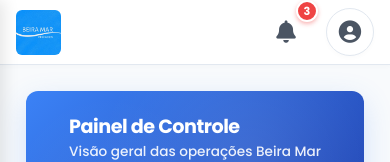
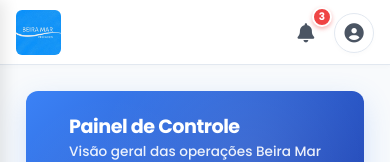
Before and after one commit to GabryelPaivaDev/BeiraMarPescados, a plain HTML site: page index.html in a window 390 px wide. Shown: the top 162 px of the page. Drawn offline with nearby package versions, Linux system fonts and the light colour scheme; files whose address does not match are found by name.

Commit message:
Atualizei o header.css

```diff
--- a/components/css/header.css
+++ b/components/css/header.css
@@ -396,6 +396,46 @@
         pointer-events: none !important;
     }
 
+    .header-actions {
+        position: fixed !important;
+        right: 1rem !important;
+        top: 12.5px !important;
+        gap: 0.5rem !important;
+        background: transparent !important;
+        z-index: 101 !important;
+        height: auto !important;
+        margin: 0 !important;
+    }
+
+    .notification-btn {
+        width: 40px !important;
+        height: 40px !important;
+        min-width: 40px !important;
+        min-height: 40px !important;
+    }
+
+    .notification-btn i {
+        font-size: 1.2rem !important;
+    }
+
+    .user-menu-btn {
+        width: 40px !important;
+        height: 40px !important;
+        min-width: 40px !important;
+        min-height: 40px !important;
+    }
+
+    .user-menu-btn i {
+        font-size: 1.2rem !important;
+    }
+
+    .notification-count {
+        top: -6px !important;
+        right: -6px !important;
+        min-width: 20px !important;
+        height: 20px !important;
+        font-size: 0.65rem !important;
+    }
 
     .notifications-dropdown {
         position: fixed;
```
